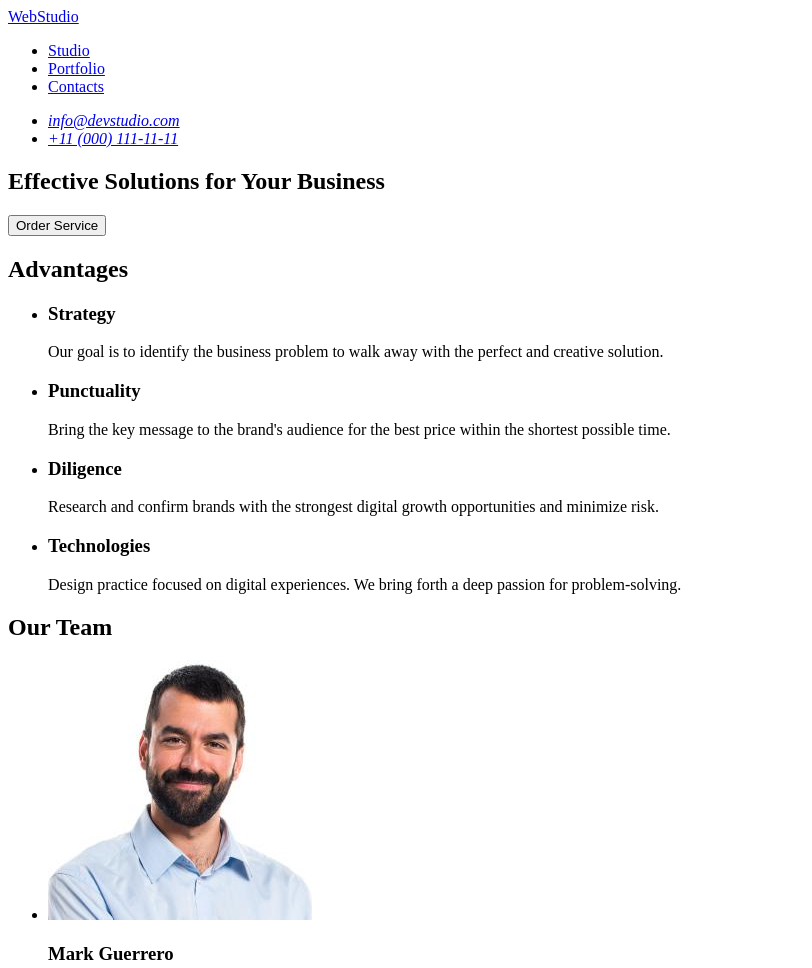
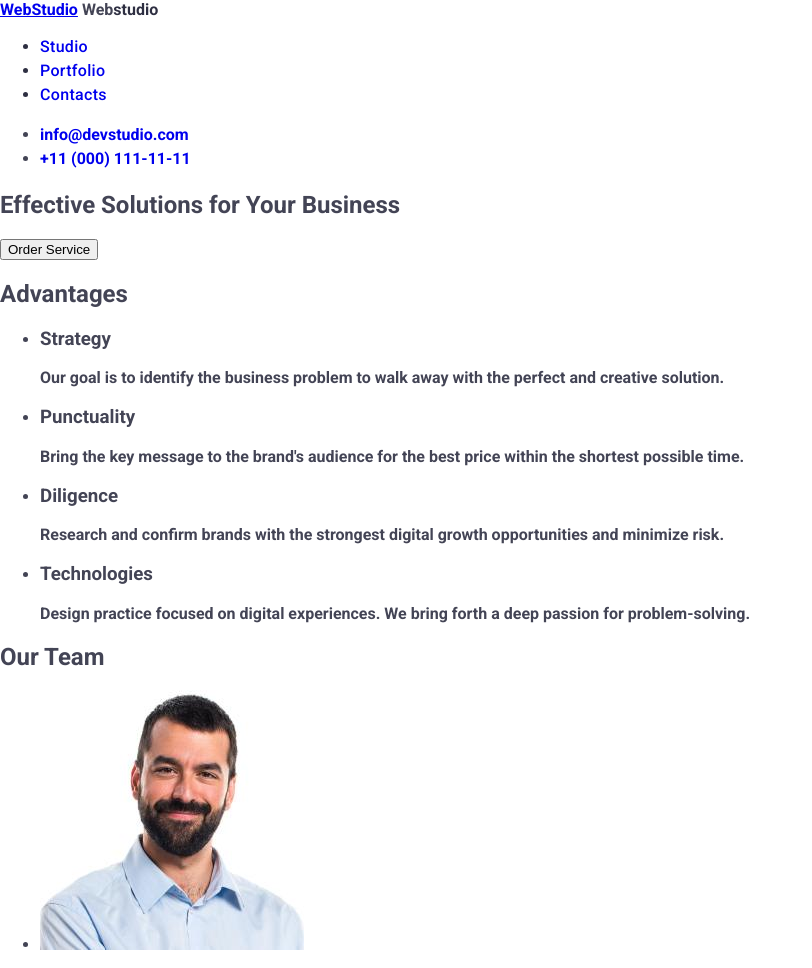
Before and after one commit to SerhiiKorzhov/goit-markup-hw-02, a plain HTML site: page index.html in a window 1280 px wide. Shown: the top 968 px of the page, without its empty margins (0-812 px from the left). Drawn offline with Linux system fonts and the light colour scheme; files that its build step writes are made by us from their sources.

Commit message:
added styles to header

```diff
--- a/index.html
+++ b/index.html
@@ -4,22 +4,29 @@
     <meta charset="utf-8"/>
     <meta name="description" content="Webstudio Main Page"/>
     <title>Webstudio</title>
+    <link rel="preconnect" href="https://fonts.googleapis.com">
+<link rel="preconnect" href="https://fonts.googleapis.com">
+<link rel="preconnect" href="https://fonts.gstatic.com" crossorigin>
+<link href="https://fonts.googleapis.com/css2?family=Raleway:wght@700&family=Roboto:wght@400;500;700&display=swap" rel="stylesheet">
+<link rel="stylesheet" href="./css/styles.css" />
+
 </head>
 <body>
 
-    <header>
-        <nav>
-        <a href="./index.html">WebStudio</a>
-            <ul>
-                <li><a href="#studio">Studio</a></li>
-                <li><a href="#portfolio">Portfolio</a></li>
-                <li><a href="#contacts">Contacts</a></li>
+    <header class="header">
+        <nav class="nav">
+        <a href="./index.html" class="logo">WebStudio</a>
+        <span class="logo-Web">Web</span><span class="logo-studio">studio</span>
+            <ul class="nav-list">
+                <li><a href="#studio" class="nav-link">Studio</a></li>
+                <li><a href="#portfolio"class="nav-link">Portfolio</a></li>
+                <li><a href="#contacts"class="nav-link">Contacts</a></li>
             </ul>
         </nav>
-        <address>
-        <ul>
-               <li> <a href="mailto:info@devstudio.com">info@devstudio.com</a></li>
-                <li><a href="tel:+110001111111">+11 (000) 111-11-11</a></li>
+        <address class="contacts">
+        <ul class="contacts-list">
+               <li> <a href="mailto:info@devstudio.com"class="contact-link">info@devstudio.com</a></li>
+                <li><a href="tel:+110001111111"class="contact-link">+11 (000) 111-11-11</a></li>
                 </ul>
                 </address>
     </header>
--- /dev/null
+++ b/styles.css
@@ -0,0 +1,49 @@
+
+body{
+  font-family: "Roboto", sans-serif;
+  font-weight: 700;
+  font-style: normal;
+  color:#434455;
+  background-color: #ffffff;
+  margin: 0;
+}
+.header{
+    background-color: #ffffff;
+}
+.logo{
+    font-family: "Raleway" sans-serif;
+    font-weight: 700;
+    text-decoration: uppercase;
+}
+.logo-web{
+    color:#4D5AE5;
+}
+.logo-studio{
+    color: #2E2F42;
+}
+.nav-list{
+    font-family: "Roboto", sans-serif;
+    font-weight: 500;
+    font-size:16px;
+    line-height: 1.5;
+    letter-spacing: 0.02em;
+    color:#2E2F42;
+}
+.nav-link{
+    text-decoration: none;
+    cursor: pointer;
+}
+.nav-link:hover, .nav-link:focus{
+    color:#4D5AE5
+}
+.contacts{
+    font-style: normal;
+    font-size: 16px;
+    line-height: 1.5;
+}
+.contact-link{
+    text-decoration: none;
+}
+.contact-link:hover, .contact-link:focus{
+    color: #404BBF;
+}
```
